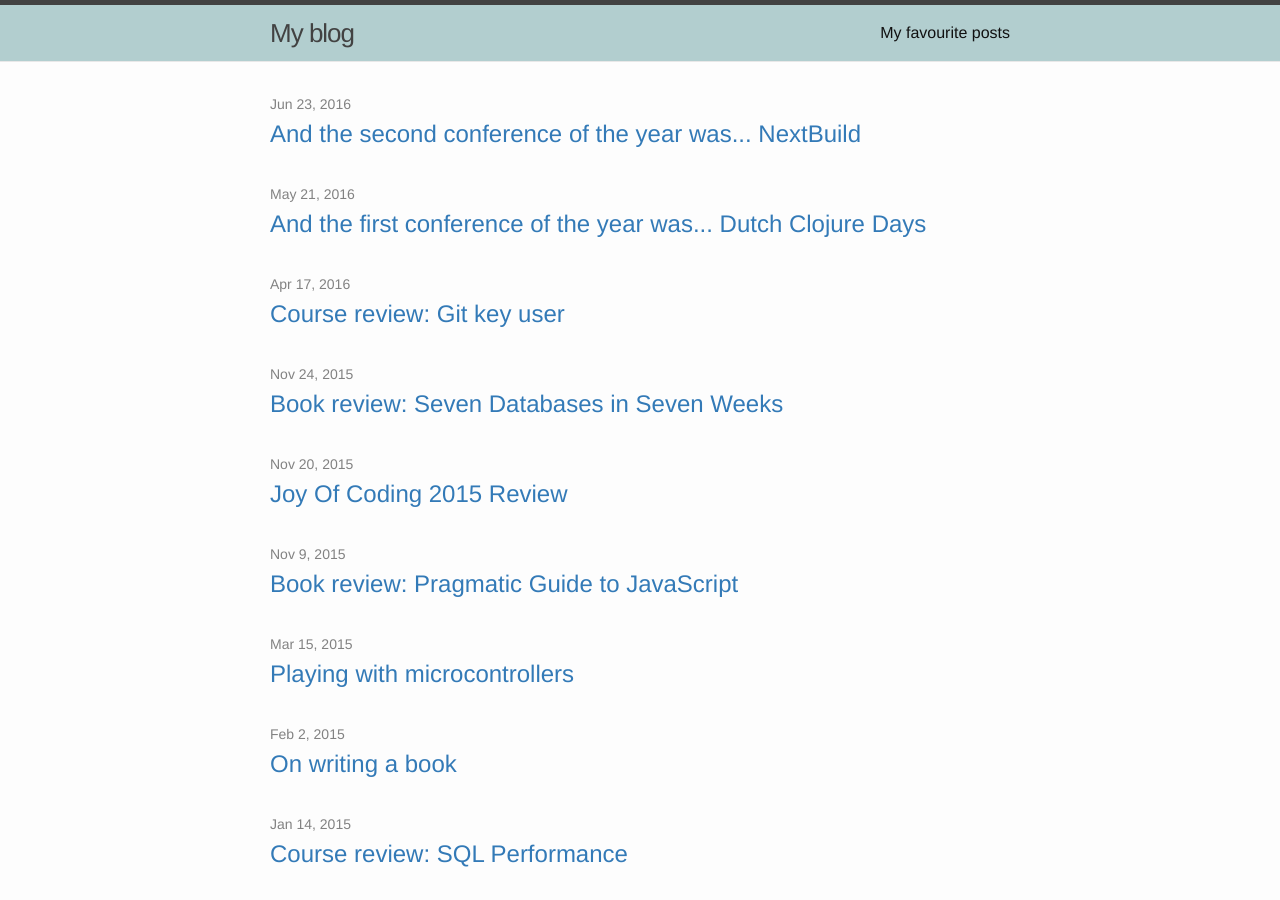
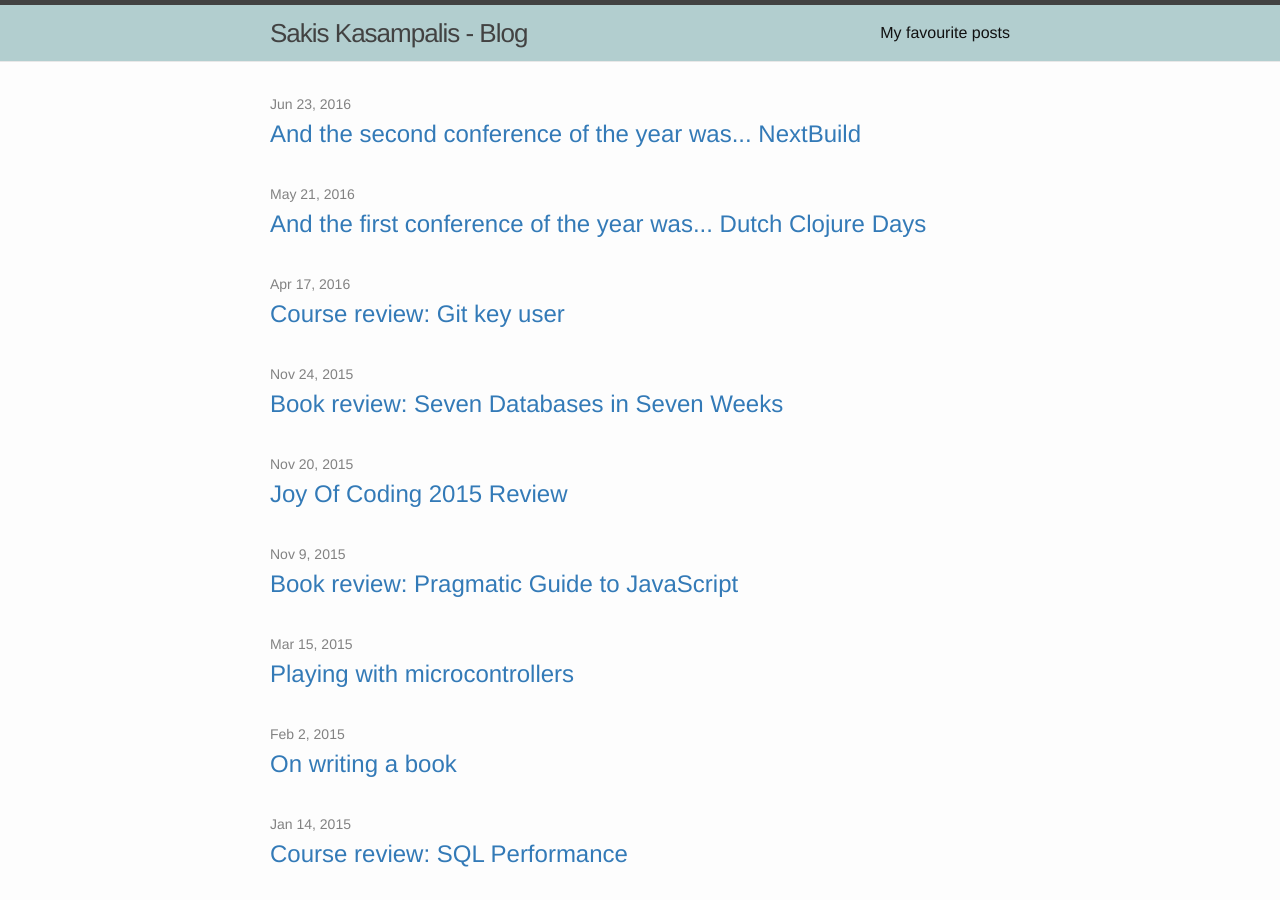
Before and after one commit to faif/faif.github.io, a Jekyll site: the page built from blog/index.html, in a window 1280 px wide and 900 px high. Built offline with Jekyll 4.4.1, drawn with Linux system fonts in a browser that asks for light colours.

Commit message:
Try _sass directory fix

```diff
--- a/blog/_config.yml
+++ b/blog/_config.yml
@@ -6,15 +6,17 @@
 # 'jekyll serve'. If you change this file, please restart the server process.
 
 # Site settings
-title: My blog
+title: Sakis Kasampalis - Blog
 email: ""
 description: > # this means to ignore newlines until "baseurl:"
   Occasionally writen posts about programming, free software,
   career advices, and fun.
-baseurl: "/blog" # the subpath of your site, e.g. /blog
+baseurl: "" # the subpath of your site, e.g. /blog
 url: "http://sakisk.me" # the base hostname & protocol for your site
 twitter_username: SKasampalis
 github_username:  faif
 
 # Build settings
 markdown: kramdown
+
+sass_dir: _sass
```
